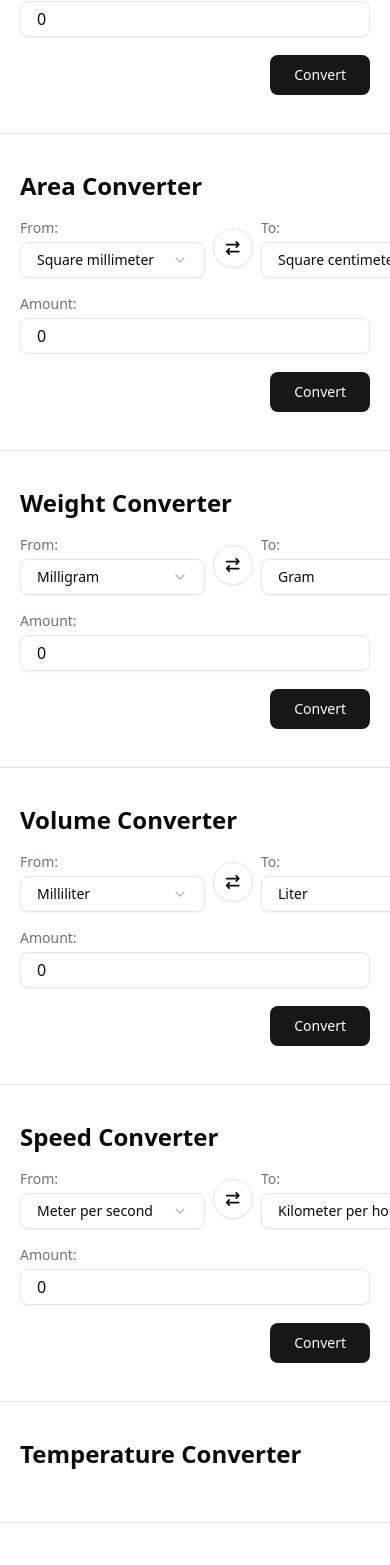
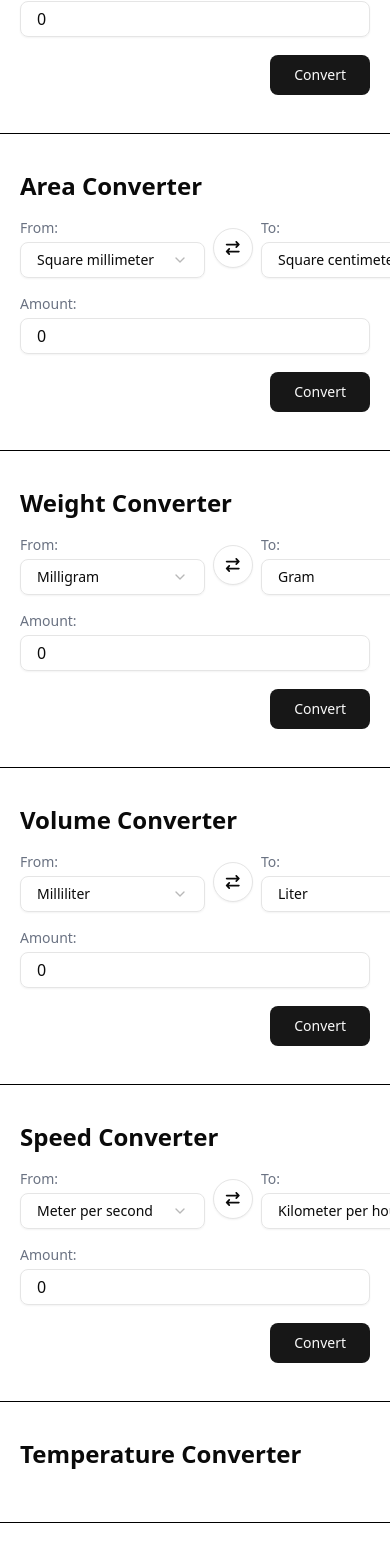
Before and after one commit to dominikw123/portfolio.unit-converter-app, a React (Vite) app: page / in a window 390 px wide. Shown: the part 167-1732 px from the top of the page. Built offline with nearby package versions, Linux system fonts and the light colour scheme.

Commit message:
style: changed width and color of separators

```diff
--- a/src/App.tsx
+++ b/src/App.tsx
@@ -11,17 +11,17 @@ export default function App() {
   return (
     <main className="p-0 flex flex-col gap-4 items-center w-full min-h-screen overflow-x-hidden sm:justify-center sm:p-10">
       <LengthConverter />
-      <Separator className="sm:hidden" />
+      <Separator />
       <AreaConverter />
-      <Separator className="sm:hidden" />
+      <Separator />
       <WeightConverter />
-      <Separator className="sm:hidden" />
+      <Separator />
       <VolumeConverter />
-      <Separator className="sm:hidden" />
+      <Separator />
       <SpeedConverter />
-      <Separator className="sm:hidden" />
+      <Separator />
       <TemperatureConverter />
-      <Separator className="sm:hidden" />
+      <Separator />
       <CurrencyConverter />
     </main>
   );
--- a/src/components/ui/separator.tsx
+++ b/src/components/ui/separator.tsx
@@ -1,7 +1,7 @@
-import * as React from "react"
-import * as SeparatorPrimitive from "@radix-ui/react-separator"
+import * as React from "react";
+import * as SeparatorPrimitive from "@radix-ui/react-separator";
 
-import { cn } from "@/lib/utils"
+import { cn } from "@/lib/utils";
 
 function Separator({
   className,
@@ -15,12 +15,12 @@ function Separator({
       decorative={decorative}
       orientation={orientation}
       className={cn(
-        "bg-border shrink-0 data-[orientation=horizontal]:h-px data-[orientation=horizontal]:w-full data-[orientation=vertical]:h-full data-[orientation=vertical]:w-px",
+        "bg-black dark:bg-border shrink-0 data-[orientation=horizontal]:h-px data-[orientation=horizontal]:w-full data-[orientation=vertical]:h-full data-[orientation=vertical]:w-px py-[0.5px] sm:hidden",
         className
       )}
       {...props}
     />
-  )
+  );
 }
 
-export { Separator }
+export { Separator };
```
